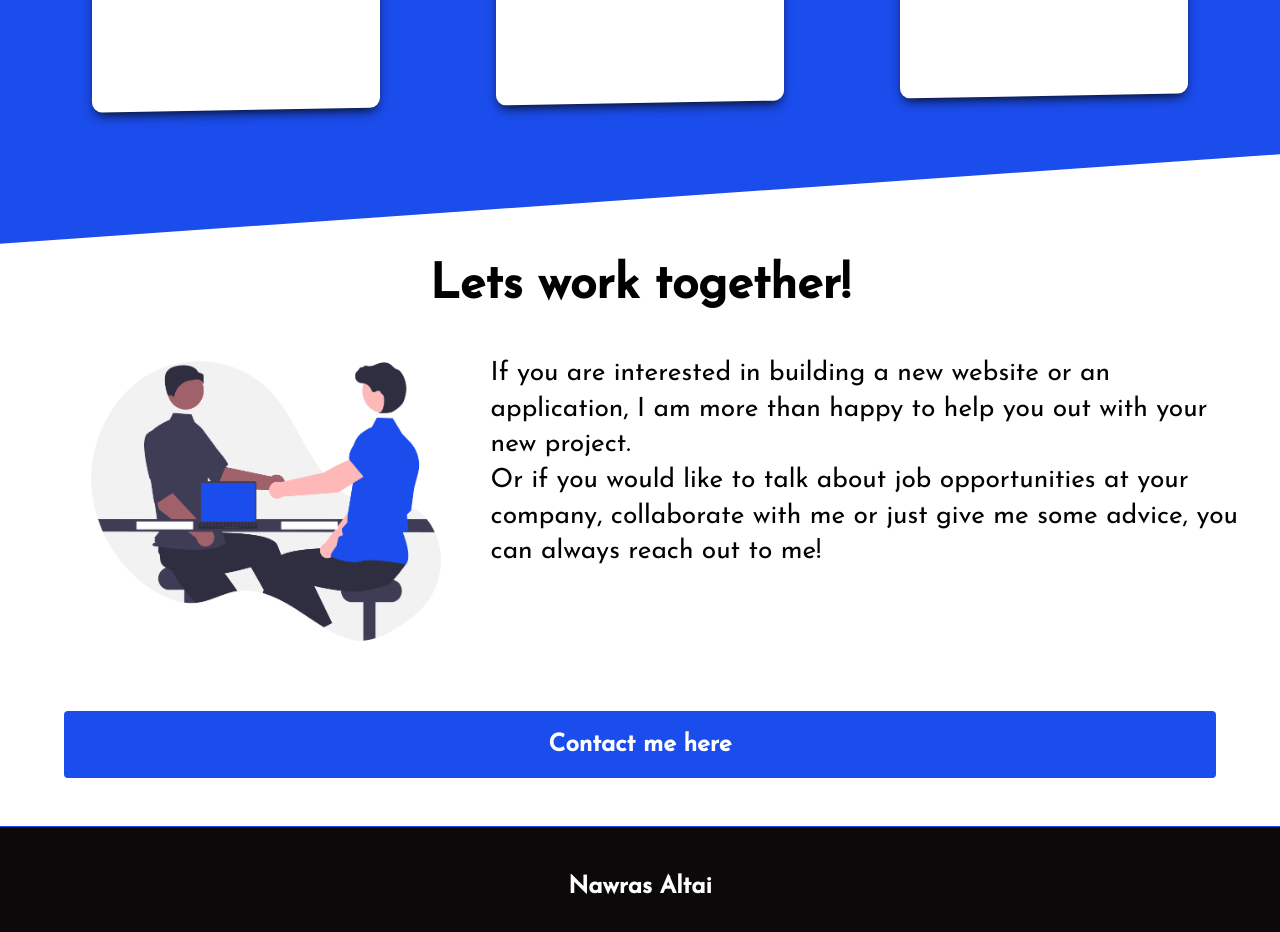
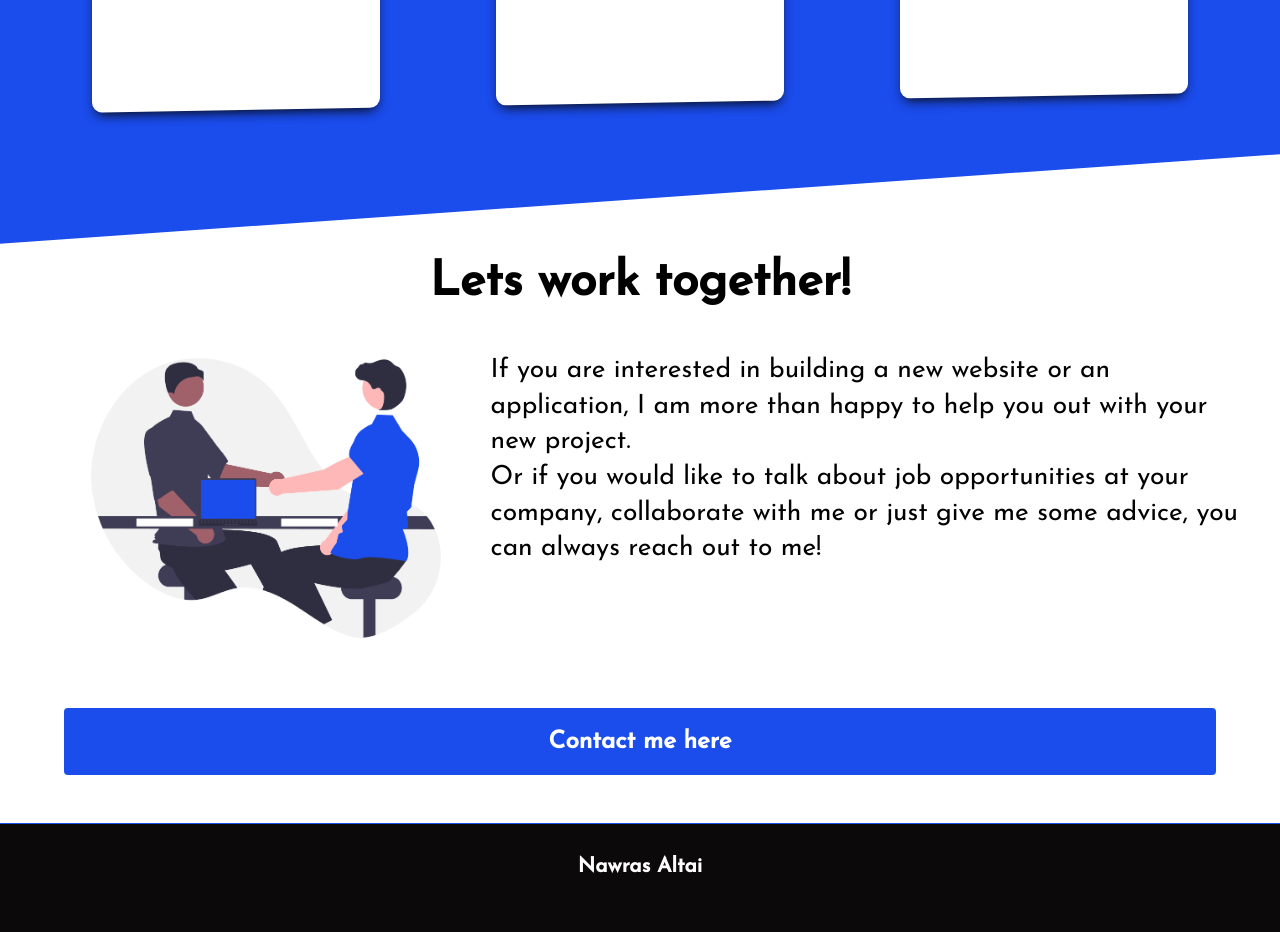
Before and after one commit to nawrazaltai/Nextjs-Portfolio, a Next.js app: page / in a window 1280 px wide. Shown: the part 1060-1992 px from the top of the page. Built offline with nearby package versions, Linux system fonts and the light colour scheme; some icons are missing.

Commit message:
footer margin fix

```diff
--- a/src/pages/_app.js
+++ b/src/pages/_app.js
@@ -24,7 +24,13 @@ export default function App({ Component, pageProps }) {
   }, []);
 
   return (
-    <div className="">
+    <div
+      style={{
+        display: "flex",
+        flexDirection: "column",
+        minHeight: "100vh",
+      }}
+    >
       <Navbar setOpenMenu={setOpenMenu} openMenu={openMenu} menuRef={menuRef} />
       <Component {...pageProps} />
       <Footer />
--- a/src/pages/contact.js
+++ b/src/pages/contact.js
@@ -1,7 +1,7 @@
 export default function Contact() {
   return (
     <div className="contact-container">
-      <h1 className="contact-h1">TBD</h1>
+      {/* <h1 className="contact-h1">TBD</h1> */}
     </div>
   );
 }
--- a/src/pages/projects.js
+++ b/src/pages/projects.js
@@ -1,7 +1,7 @@
 export default function Projects() {
   return (
     <div className="projects-container">
-      <h1 className="projects-h1">TBD</h1>
+      {/* <h1 className="projects-h1">TBD</h1> */}
     </div>
   );
 }
--- a/src/pages/skills.js
+++ b/src/pages/skills.js
@@ -1,7 +1,7 @@
 export default function Skills() {
   return (
     <div className="skills-container">
-      <h1 className="skills-h1">TBD</h1>
+      {/* <h1 className="skills-h1">skills</h1> */}
     </div>
   );
 }
--- a/src/styles/About.module.css
+++ b/src/styles/About.module.css
@@ -2,6 +2,7 @@
   width: 100%;
   display: flex;
   flex-direction: column;
+  /* height: 100%; */
   /* border-top: 1px solid white; */
   /* background-color: rgb(5, 9, 22); */
 }
@@ -23,3 +24,9 @@
   font-size: 1.25rem;
   line-height: 1.55em;
 }
+
+@media screen and (min-width: 769px) {
+  .container {
+    height: 100%;
+  }
+}
--- a/src/styles/Footer.module.css
+++ b/src/styles/Footer.module.css
@@ -1,13 +1,14 @@
 .footer_container {
   width: 100%;
   background-color: #0c090a;
-  /* height: 5em; */
-  padding: 3em 1em;
+  padding: 2em 1em;
   display: flex;
+
   flex-direction: row;
   justify-content: space-between;
   align-items: center;
   border-top: 1px solid rgb(27, 76, 236);
+  /* border: 1px solid red; */
 }
 
 .footer_fullname {
@@ -32,12 +33,15 @@
 
 @media screen and (min-width: 769px) {
   .footer_container {
+    margin-top: auto;
+    /* height: 2em; */
+    /* position: static; */
     flex-direction: column;
     gap: 2em;
   }
-  .footer_fullname {
+  /* .footer_fullname {
     font-size: 1.5rem;
-  }
+  } */
   .footer_socials_ul {
     gap: 4em;
   }
--- a/src/styles/Home.module.css
+++ b/src/styles/Home.module.css
@@ -1,12 +1,12 @@
 .home_container {
-  width: 100%;
+  width: fit-content;
   display: flex;
   /* overflow: scroll; */
   /* top: 5em; */
   /* bottom: 0; */
   /* border: 1px solid red; */
   flex-direction: column;
-  align-items: space-between;
+  /* align-items: space-between; */
   background-color: #0c090a;
 }
 
@@ -145,7 +145,7 @@
   display: flex;
   flex-direction: column;
   height: fit-content;
-  margin-top: -6em;
+  margin-top: -6.2em;
   /* padding: 0em 1em; */
   align-items: center;
   /* margin-bottom: 2em; */
--- a/src/styles/Navbar.module.css
+++ b/src/styles/Navbar.module.css
@@ -1,7 +1,9 @@
 .navbar_container {
-  width: 100%;
+  /* width: content; */
+  /* min-width: fit-content; */
   /* width: fit-content; */
   display: flex;
+  width: 100%;
   justify-content: space-between;
   background-color: #0c090a;
   padding: 1.75em 1.5em;
--- a/src/styles/globals.css
+++ b/src/styles/globals.css
@@ -1,15 +1,32 @@
 @import url("https://fonts.googleapis.com/css2?family=Josefin+Sans:wght@100;300;400;500&display=swap");
-*,
-html {
+* {
   margin: 0;
   padding: 0;
   box-sizing: border-box;
   font-family: "Josefin Sans", sans-serif;
 }
+html {
+  min-width: 100%;
+  margin: 0;
+  padding: 0;
+  /* height: fit-content; */
+}
 
 body {
-  height: 100%;
-  height: fit-content;
+  margin: 0;
+  padding: 0;
   width: fit-content;
+  /* position: fixed;
+  overflow-y: scroll; */
   background-color: #0c090a;
+  /* background-color: red; */
 }
+
+.projects-container,
+.skills-container,
+.contact-container {
+  display: flex;
+  flex-direction: column;
+  width: 100vw;
+  color: white;
+}
```
